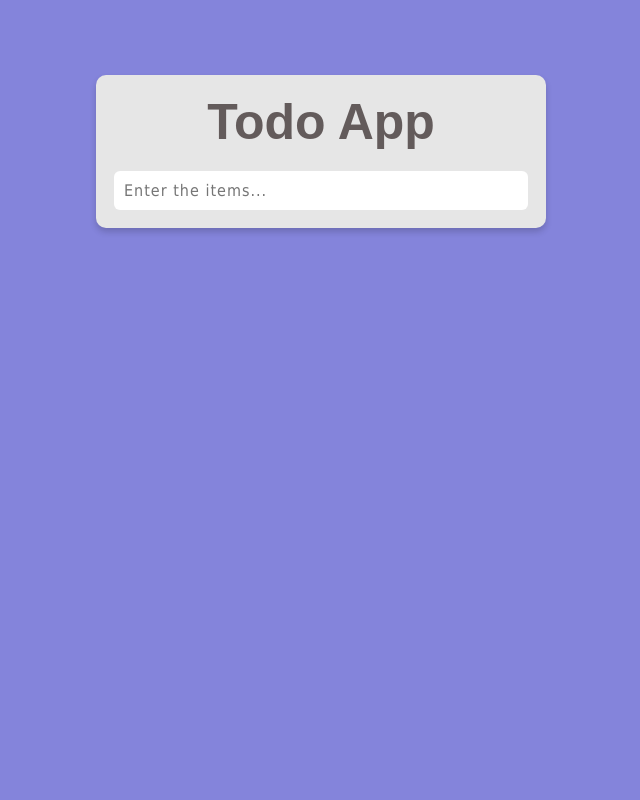
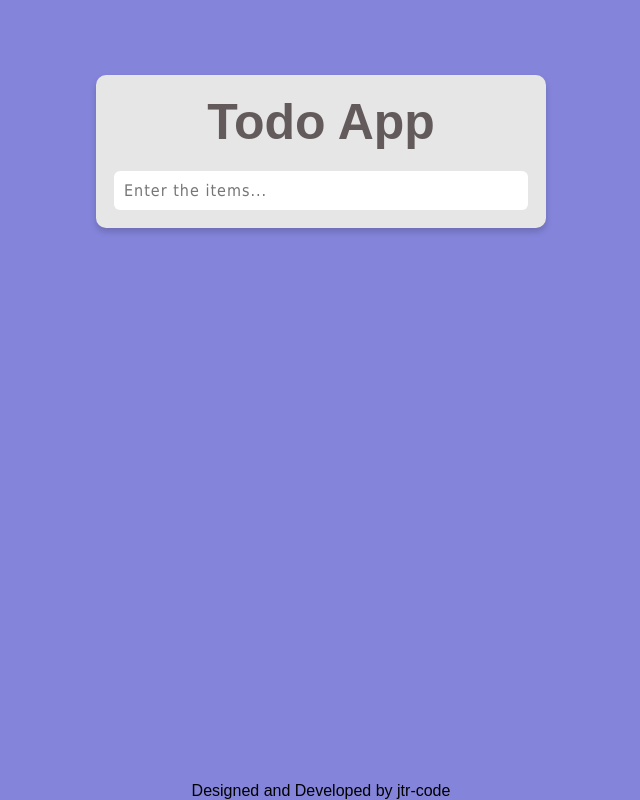
Before and after one commit to jtr-code/Todo-App, a React (Create React App) app: page / in a window 1280 px wide. Shown: the whole page, without its empty margins (319-959 px from the left). Built offline with nearby package versions, Linux system fonts and the light colour scheme.

Commit message:
Added footer

```diff
--- a/src/component/TodoApp/TodoApp.js
+++ b/src/component/TodoApp/TodoApp.js
@@ -56,6 +56,12 @@ class TodoApp extends Component {
                         </li>
                     ))}
                 </ul>
+                <footer>
+                    Designed and Developed by
+                    <a href="https://github.com/jtr-code">
+                        <span> jtr-code</span>
+                    </a>
+                </footer>
             </div>
         );
     }
```
